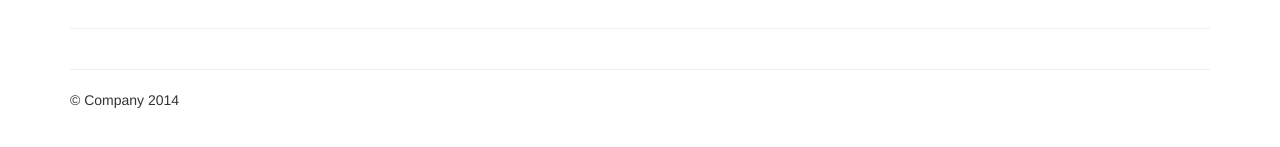
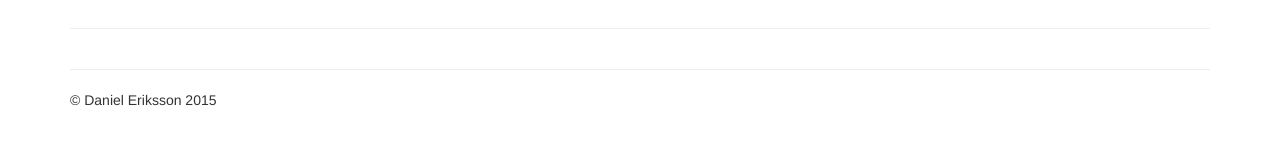
Before and after one commit to belteshassar/belteshassar.github.io, a Jekyll site: the page built from index.html, in a window 1280 px wide. Shown: the part 620-767 px from the top of the page. Built offline with Jekyll 4.4.1, drawn with Linux system fonts in a browser that asks for light colours; nearby versions of some CDN libraries.

Commit message:
Change copyright in footer

```diff
--- a/_layouts/default.html
+++ b/_layouts/default.html
@@ -39,7 +39,7 @@
     <div class="container">
       <footer>
         <hr>
-        <p>&copy; Company 2014</p>
+        <p>&copy; Daniel Eriksson 2015</p>
       </footer>
     </div> <!-- /container -->
 
```
